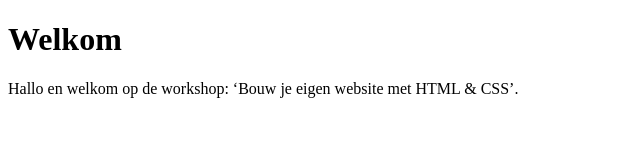
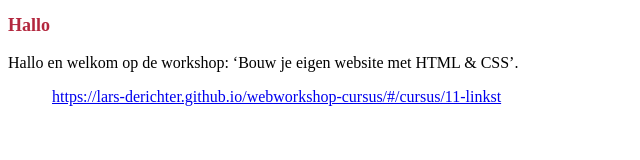
Before and after one commit to sinaasappelofficial/website, a plain HTML site: page index.html in a window 1280 px wide. Shown: the whole page, without its empty margins (0-640 px from the left). Drawn offline with Linux system fonts and the light colour scheme.

Commit message:
versie 1

```diff
--- a/index.html
+++ b/index.html
@@ -5,12 +5,27 @@
     <meta http-equiv="X-UA-Compatible" content="IE=edge" />
     <meta name="viewport" content="width=device-width, initial-scale=1.0" />
     <title>Welkom | Workshop HTML en CSS</title>
+    <style>
+      h1{
+        color:rgb(179, 39, 62);
+        font-size: large;
+        line-height: 26px;
+        font-weight:bolder ;
+      }
+    </style>
   </head>
   <body>
-    <h1>Welkom</h1>
+    <h1>Hallo</h1>
     <p>
       Hallo en welkom op de workshop: ‘Bouw je eigen website met HTML &amp;
       CSS’.
     </p>
+    <p>
+     <figure>
+      <img src=""
+     </figure>
+      <a href="http://google.be" target="_blank">https://lars-derichter.github.io/webworkshop-cursus/#/cursus/11-linkst</a>
+
+    </p>
   </body>
 </html>
```
Also changed, not shown: 71oXVsFX6XS._AC_SL1500_.jpg (added).
